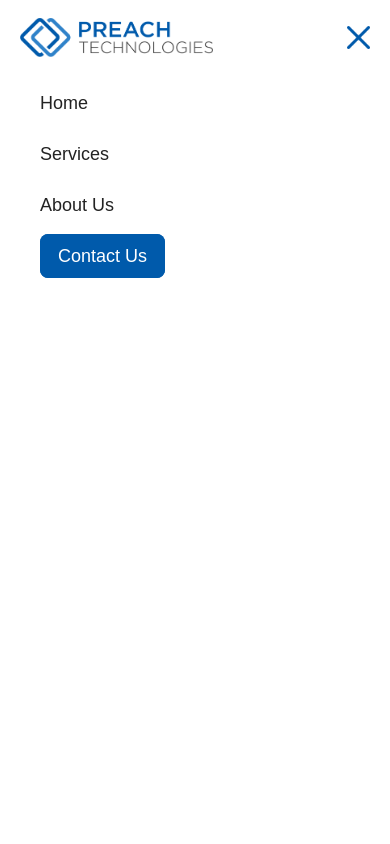
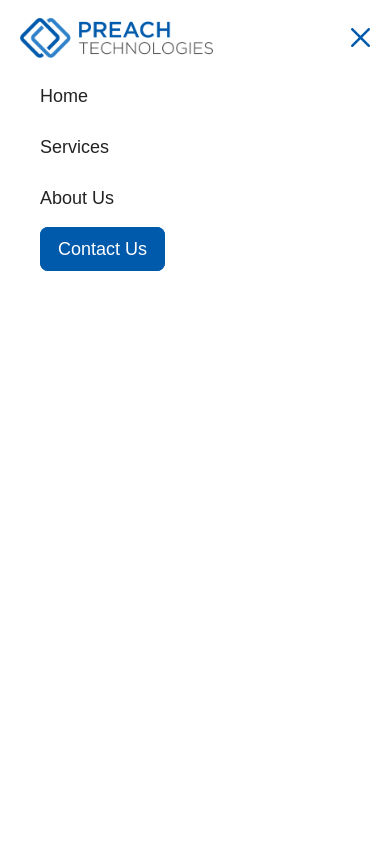
Before and after one commit to numanabid27/preach-concept, a Next.js app: page /contact in a window 390 px wide. Both pictures are taken after a click on the element 354 px from the left and 39 px from the top of the page. Shown: the top 844 px of the page. Built offline with nearby package versions, Linux system fonts and the light colour scheme.

Commit message:
updaelog g

```diff
--- a/src/components/common/error/error.tsx
+++ b/src/components/common/error/error.tsx
@@ -2,6 +2,6 @@ import React from 'react'
 
 export default function Error({text}:any) {
   return (
-    <span style={{color:'red'}}>{text}</span>
+    <span style={{color:'red', lineHeight:1.1, display:'block'}}>{text}</span>
   )
 }
--- a/src/layout/header/header.tsx
+++ b/src/layout/header/header.tsx
@@ -28,9 +28,9 @@ const Header = () => {
           </div>
           <div onClick={() => setIsMobile(!isMobile)}>
             {isMobile ? (
-              <Image src={close} alt="" width={23} height={23} />
+              <Image src={close} alt="" width={19} height={19} />
             ) : (
-              <Image src={menu} alt="" width={23} height={23} />
+              <Image src={menu} alt="" width={19} height={19} />
             )}
           </div>
 
--- a/src/layout/header/style.module.css
+++ b/src/layout/header/style.module.css
@@ -88,7 +88,7 @@
         position: absolute;
         background: #fff;
         z-index: 9999;
-        top: 77px;
+        top: 70px;
         bottom: 0;
         right: 0;
         left: 0;
@@ -100,7 +100,7 @@
     }
     .logo img{
         width: 100%;
-        height: 39px;
+        height: unset;
     }
     .logo{
         width:55%;
```
